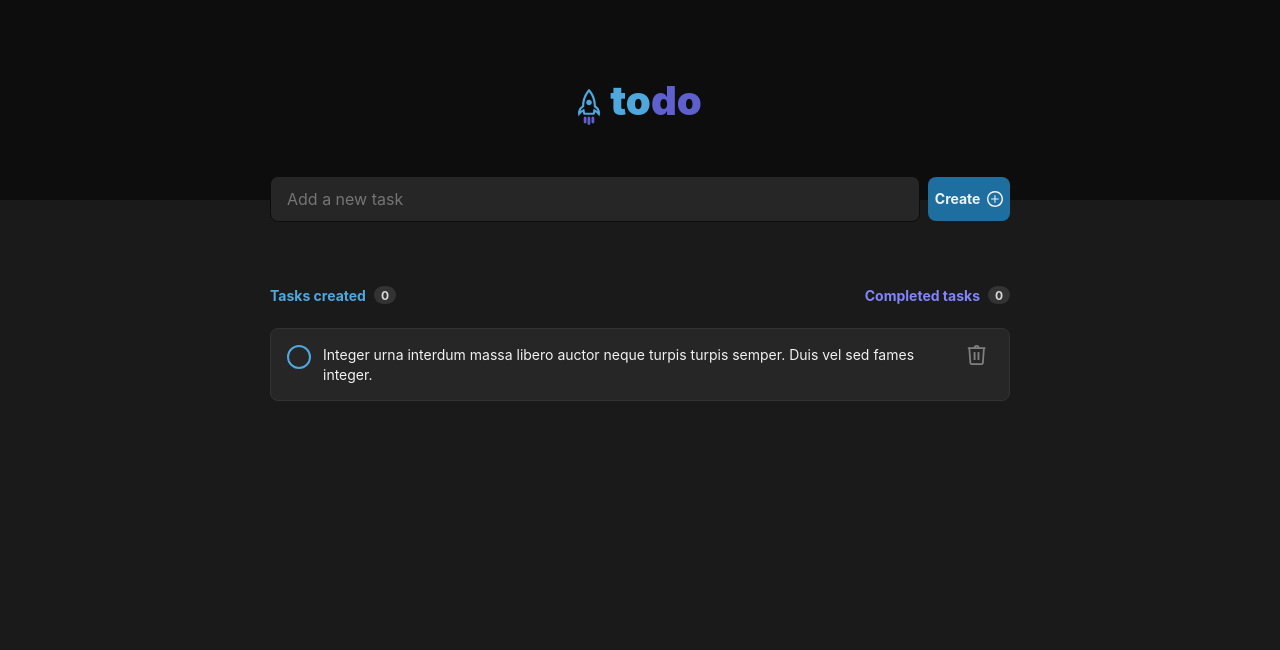
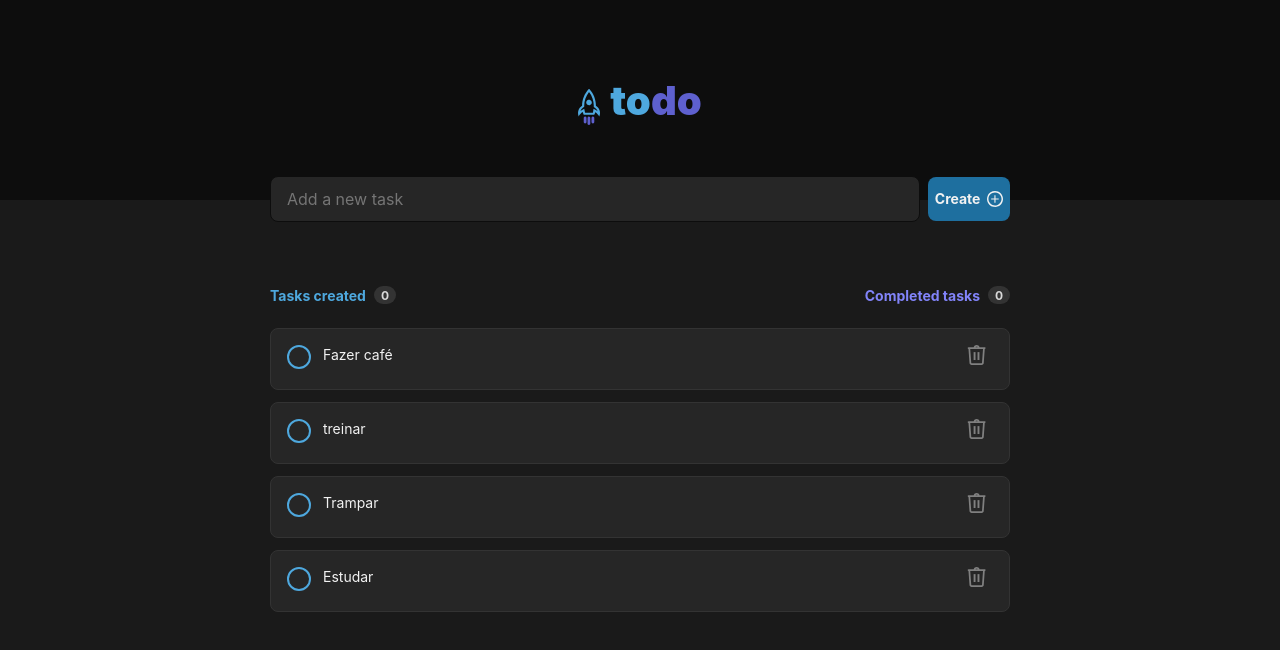
Before and after one commit to Villa-Nova/ToDo_List, a React (Vite) app: page / in a window 1280 px wide. Shown: the top 650 px of the page. Built offline with nearby package versions, Linux system fonts and the light colour scheme.

Commit message:
updating: updating TaskList and TaskItem components

```diff
--- a/src/components/TaskList/TaskItem/TaskItem.module.css
+++ b/src/components/TaskList/TaskItem/TaskItem.module.css
@@ -54,6 +54,7 @@
 
 :has(input[type="checkbox"]:checked) .li_text {
   text-decoration: line-through;
+  color: var(--gray-300);
 }
 
 .li_text_content {
--- a/src/components/TaskList/TaskItem/index.tsx
+++ b/src/components/TaskList/TaskItem/index.tsx
@@ -1,7 +1,11 @@
 import styled from "./TaskItem.module.css"
 import svg from "../../../assets/trash.svg"
 
-export function TaskItem() {
+export interface ItemProps {
+  task: string,
+}
+
+export function TaskItem({ task }:ItemProps) {
   return (
     <li className={styled.li_item}>
       <div className={styled.li_content}>
@@ -14,7 +18,9 @@ export function TaskItem() {
         </header>
 
         <div className={styled.li_text_content}>
-          <p className={styled.li_text}>Integer urna interdum massa libero auctor neque turpis turpis semper. Duis vel sed fames integer.</p>
+          <p className={styled.li_text}>
+            {task}
+          </p>
         </div>
 
         <footer>
--- a/src/components/TaskList/TaskList.module.css
+++ b/src/components/TaskList/TaskList.module.css
@@ -2,4 +2,8 @@
   width: 100%;
 
   list-style: none;
+
+  display: flex;
+  flex-direction: column;
+  gap: 1.2rem;
 }
--- a/src/components/TaskList/index.tsx
+++ b/src/components/TaskList/index.tsx
@@ -1,10 +1,35 @@
 import styled from "./TaskList.module.css"
 import { TaskItem } from "./TaskItem"
+import { ItemProps } from "./TaskItem"
+
+const ARR:ItemProps[] = [
+  {
+    task: "Fazer café",
+  },
+  {
+    task: "treinar",
+  },
+  {
+    task: "Trampar",
+  },
+  {
+    task: "Estudar",
+  },
+]
 
 export function TaskList() {
   return (
     <ul className={styled.list} >
-      <TaskItem/>
+      {
+        ARR.map(arr => {
+          return(
+            <TaskItem
+              key={arr.task}
+              task={arr.task}
+            />
+          )
+        })
+      }
     </ul>
   )
 }
```
